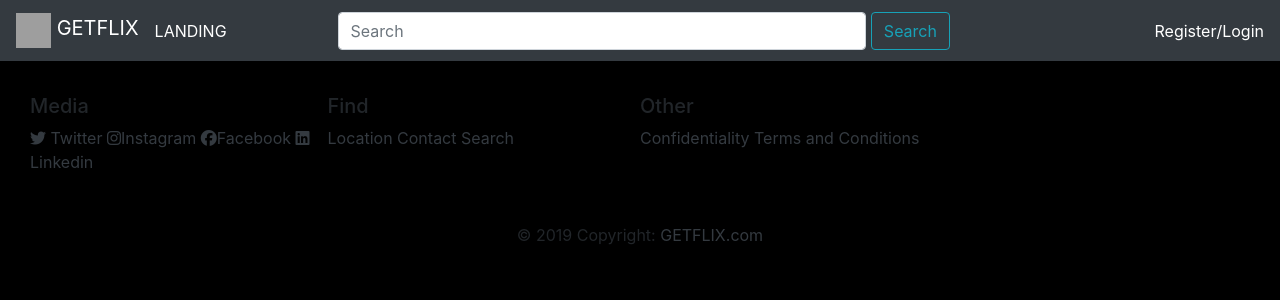
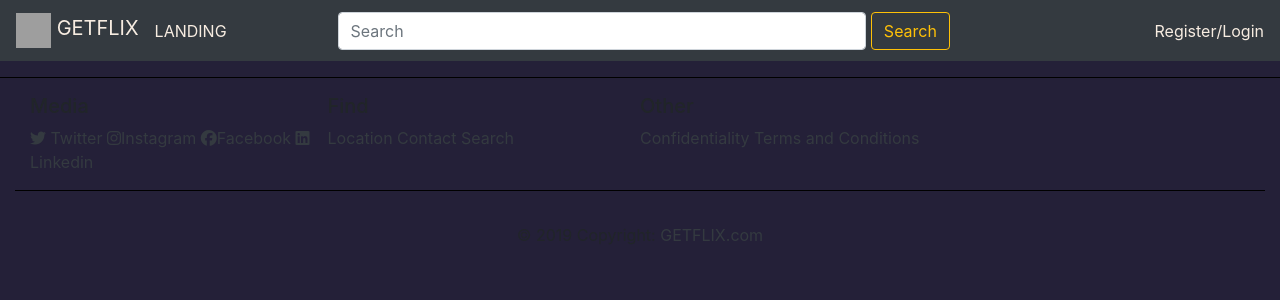
Before and after one commit to walter-clayton/getflix, a PHP site: page / in a window 1280 px wide. Shown: the top 300 px of the page. Run offline with PHP 8.4, Linux system fonts and the light colour scheme; some libraries are stand-ins or nearby versions; grey boxes are pictures that could not be loaded.

Commit message:
couleurs

```diff
--- a/connexion.php
+++ b/connexion.php
@@ -14,7 +14,7 @@
 <div class="container">
 <div class="m-auto pt-5 w-50">
 <div class="card">
-<h5 class="card-header bg-info" style="color:white;">Login</h5>
+<h5 class="card-header bg-warning" style="color:white; display:flex; justify-content:center;">Login</h5>
 <div class="card-body">
 <form action="" method="POST">
 <div class="form-group">
@@ -27,7 +27,7 @@
 </div>
 <small class="form-text text-danger mb-3"></small>
 <hr>
-<button type="submit" class="btn btn-dark float-right">Connexion</button>
+<button type="submit" class="btn btn-warning float-right">Connexion</button>
 </form>
 </div>
 </div>
--- a/header.php
+++ b/header.php
@@ -19,22 +19,22 @@
 
   <div class="collapse navbar-collapse" id="navbarTogglerDemo02">
 
-  <a class="navbar-brand hover" href="index.php"><img src="./images/fav.png" width="35" height="35" class="d-inline-block align-top hover" alt=""><span class="hover" style="color:white;"> GETFLIX</span> </a>
-  <!-- PROVISOIRE --> <a href="landing.php"><span style=color:white;>LANDING</span></a> <!-- PROVISOIRE -->
+  <a class="navbar-brand hover" href="index.php"><img src="./images/fav.png" width="35" height="35" class="d-inline-block align-top hover" alt=""><span class="hover" style="color:#F7ECE1;"> GETFLIX</span> </a>
+  <!-- PROVISOIRE --> <a href="landing.php"><span style=color:#F7ECE1;>LANDING</span></a> <!-- PROVISOIRE -->
 </div>
 
     <form class="form-inline smallsearch col-sm-8 col-xs-11">
 		<div class="row col-11">
       <input class="form-control col-xs-11 col-9"  type="search" placeholder="Search">&nbsp;
-      <button class="btn btn-outline-info " type="submit" autocomplete="off" required>Search</button>
+      <button class="btn btn-outline-warning " type="submit" autocomplete="off" required>Search</button>
 	</form>
 
   </div>
   <ul class="nav navbar-nav navbar-right-info">
 	<li class>
-	<a href="member.php"  style="color:white;" class>Register</a>
+	<a href="member.php"  style="color:#F7ECE1;" class>Register</a>
 	<li class>
-  <a href="connexion.php"  style="color:white;" class>/Login</a>
+  <a href="connexion.php"  style="color:#F7ECE1;" class>/Login</a>
 
 </div>
 </nav>
--- a/landing.php
+++ b/landing.php
@@ -33,6 +33,7 @@
 <body>
 
 <!-- HEADER -->
+<!-- DEV HAMZA -->
 <?php include("header.php"); ?>
 <div class="container" style="padding-top:2%;">
 <div class="card" style="width: 35.2rem;">
@@ -63,7 +64,7 @@
 <form action ="" method ="post">
 <label style=" padding-left:2%;" for = "pseudo">Pseudo: </label><input type="text" name="pseudo" placeholder="Your Pseudo" value= "<?php $pseudo ?>"><br>
 <label for = "message">Message:</label><input type="text" name="message" placeholder="Your Message..." value=""><br>
-<input type="submit" name="submit" value="Send message"> <br>
+<button type="submit" class="btn btn-warning float-right ">Send message</button> <br>
 </form>
 </div>
 <?php
@@ -104,6 +105,8 @@
 // frees up the connection to the server so that other SQL statements may be issued, but leaves the statement in a state that enables it to be executed again.
 $response->closeCursor();
 ?>
+
+<!-- END DEV HAMZA -->
   </div>
 </div>
 
--- a/style.css
+++ b/style.css
@@ -1,6 +1,7 @@
 .body {
 
-	background-color : black;
+	background-color: #242038;
+
 	}
 
 	.card {
```
Also changed, not shown: member.php (+16 -0 lines).
